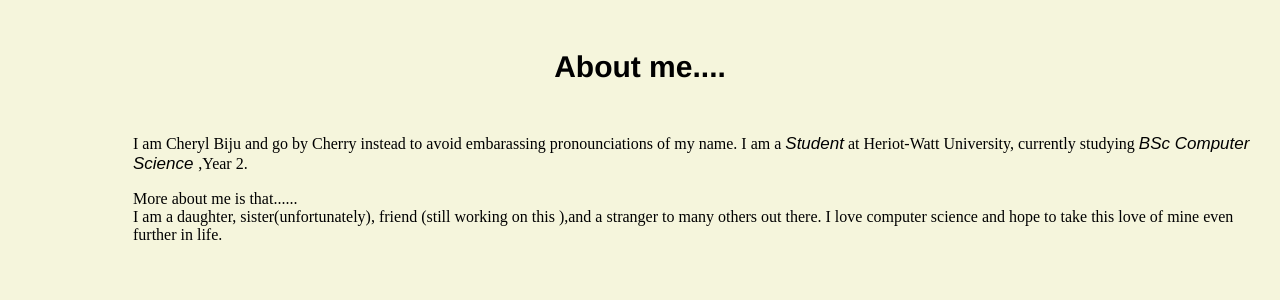
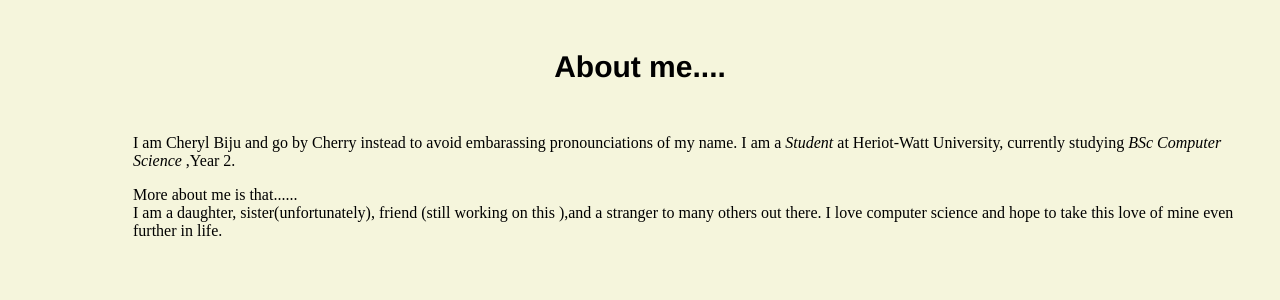
Before and after one commit to cbm2001/cbm2001.github.io, a Jekyll site: the page about/index.html, which Jekyll copies as it is, in a window 1280 px wide. Shown: the top 300 px of the page. Built offline with Jekyll 4.4.1, drawn with Linux system fonts in a browser that asks for light colours.

Commit message:
Update index.html

```diff
--- a/about/index.html
+++ b/about/index.html
@@ -19,7 +19,7 @@
             padding-left:25px;
           }
           em{
-            font: italic lighter 17px Georiga,sans-serif;
+            font: italic Georiga,sans-serif;
           }
         </style>
     </head>
```
